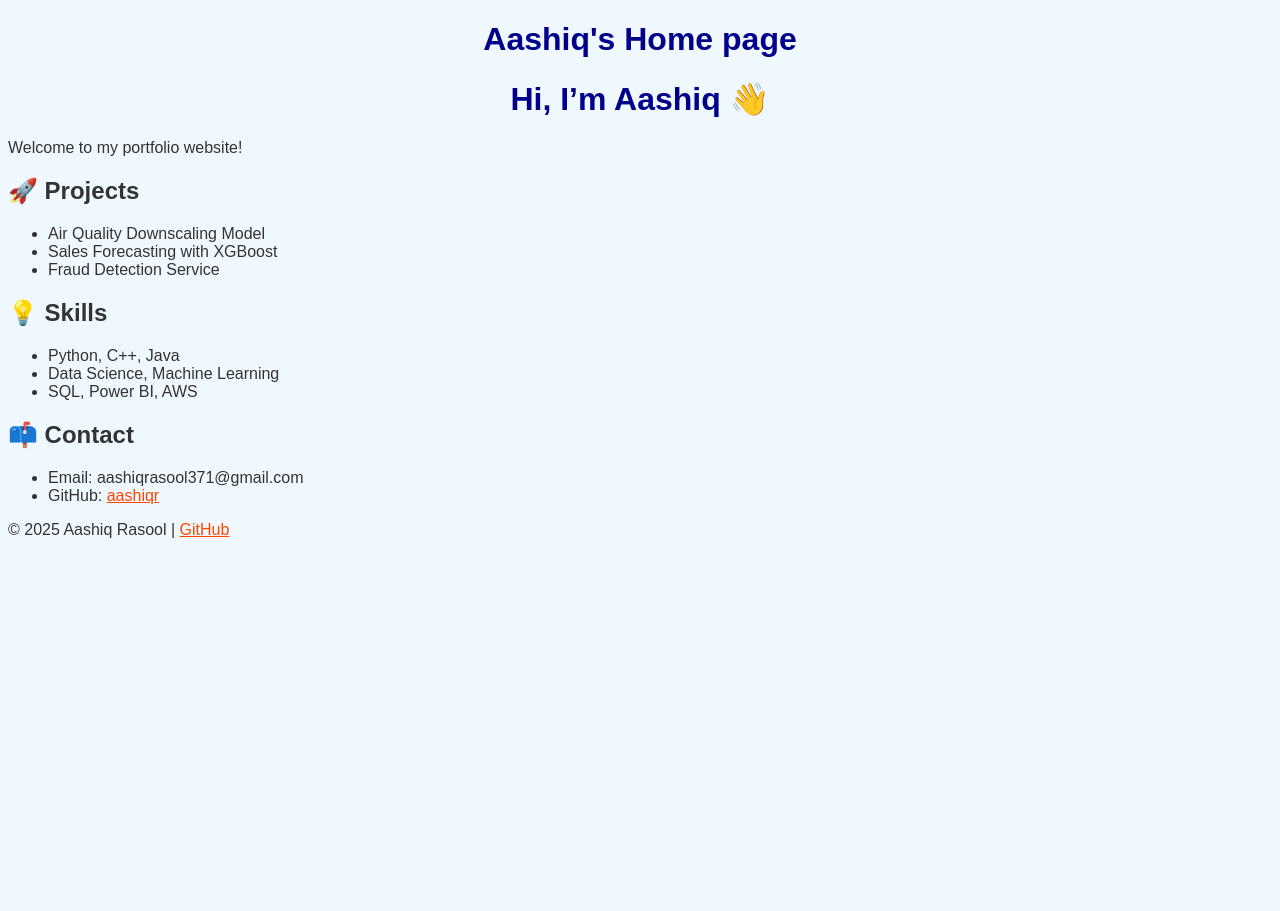
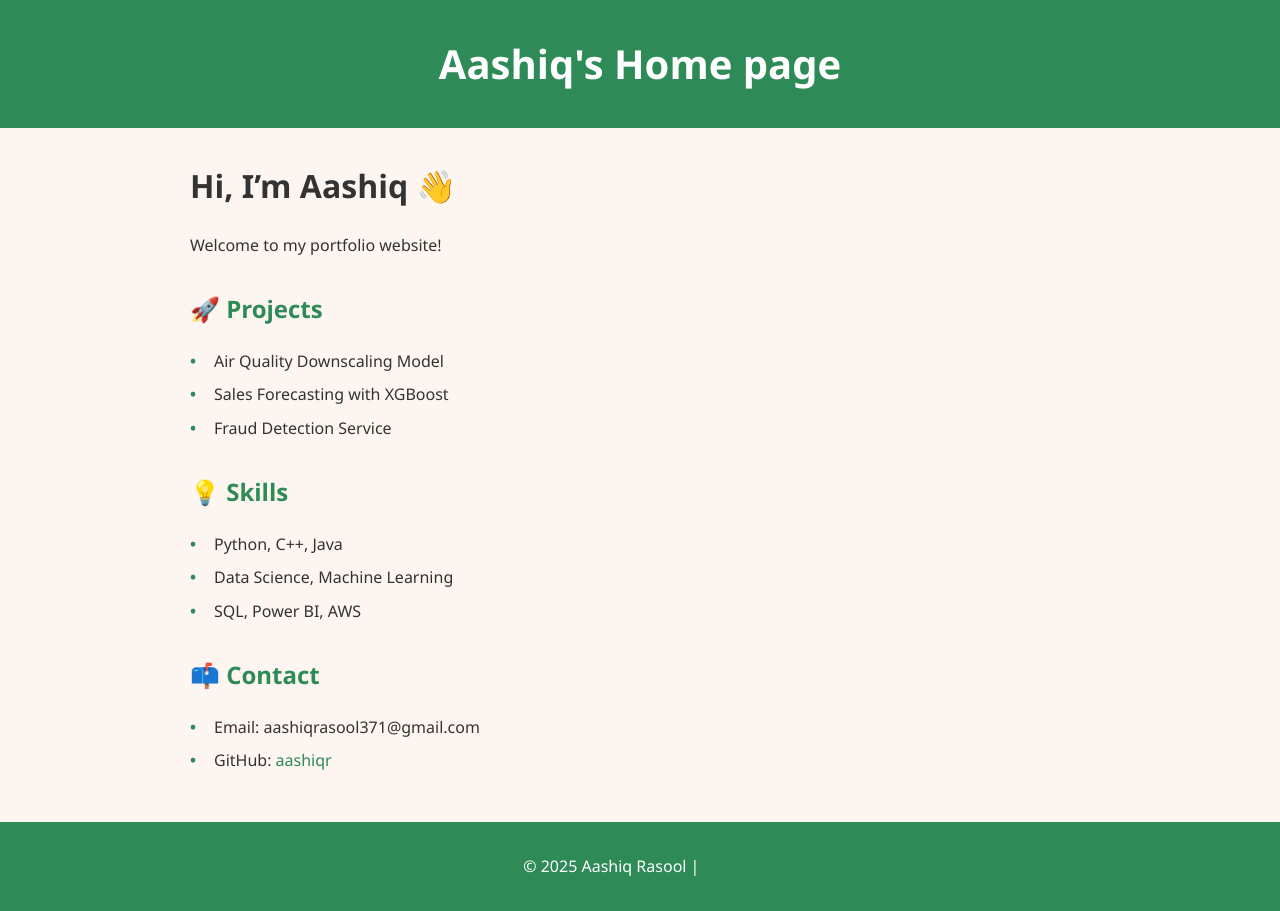
Before and after one commit to det0x-0/aashiqr.github.io, a Jekyll site: the page built from index.md, in a window 1280 px wide. Built offline with Jekyll 4.4.1, drawn with Linux system fonts in a browser that asks for light colours.

Commit message:
Update style.css

```diff
--- a/assets/style.css
+++ b/assets/style.css
@@ -1,14 +1,78 @@
+/* General body styling */
 body {
-  background-color: #f0f8ff;  /* light blue background */
-  font-family: Arial, sans-serif;
-  color: #333333;
+  font-family: 'Segoe UI', Tahoma, Geneva, Verdana, sans-serif;
+  background: #fdf6f0;
+  color: #333;
+  line-height: 1.6;
+  margin: 0;
+  padding: 0;
 }
 
-h1 {
-  color: darkblue;
+/* Header */
+header {
+  background-color: #2e8b57;
+  color: white;
   text-align: center;
+  padding: 2rem 1rem;
 }
 
+header h1 {
+  margin: 0;
+  font-size: 2.5rem;
+}
+
+/* Main content */
+main {
+  max-width: 900px;
+  margin: 2rem auto;
+  padding: 0 1rem;
+}
+
+/* Sections */
+h2 {
+  color: #2e8b57;
+  margin-top: 2rem;
+}
+
+ul {
+  list-style: none;
+  padding: 0;
+}
+
+ul li {
+  margin: 0.5rem 0;
+  padding-left: 1.5rem;
+  position: relative;
+}
+
+ul li::before {
+  content: "•";
+  position: absolute;
+  left: 0;
+  color: #2e8b57;
+  font-weight: bold;
+}
+
+/* Links */
 a {
-  color: #ff4500;
+  color: #2e8b57;
+  text-decoration: none;
 }
+
+a:hover {
+  text-decoration: underline;
+}
+
+/* Footer */
+footer {
+  background-color: #2e8b57;
+  color: white;
+  text-align: center;
+  padding: 1rem;
+  margin-top: 3rem;
+}
+
+/* Icons */
+.contact i {
+  margin-right: 0.5rem;
+}
```
